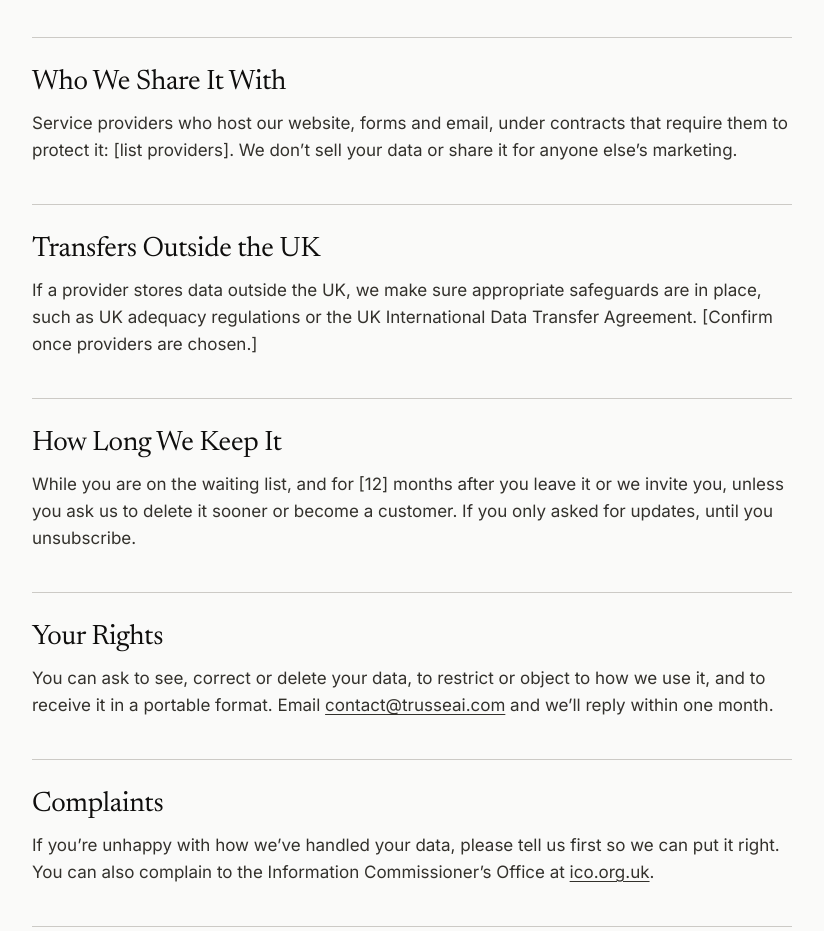
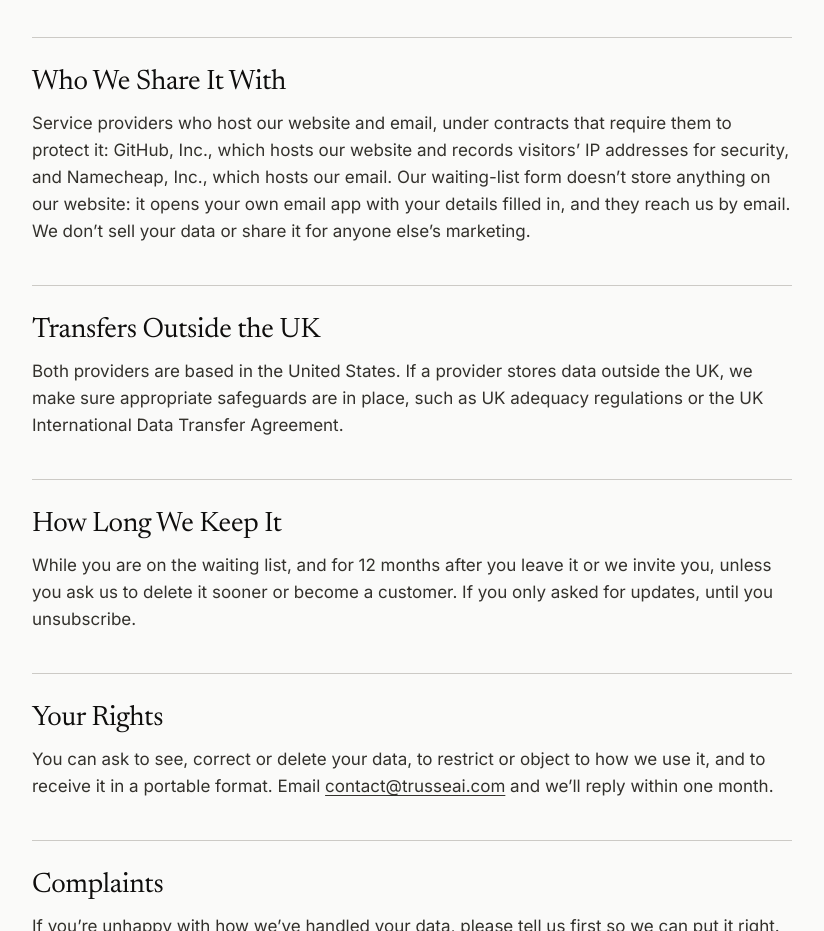
Before and after one commit to shes1378-dotcom/trusse-website, a plain HTML site: page privacy/index.html in a window 1280 px wide. Shown: the part 1340-2271 px from the top of the page, without its empty margins (0-824 px from the left). Drawn offline with Linux system fonts and the light colour scheme.

Commit message:
Complete privacy notice

```diff
--- a/privacy/index.html
+++ b/privacy/index.html
@@ -37,7 +37,7 @@
 <main id="main" tabindex="-1" class="light">
   <div class="wrap">
     <div class="page-head">
-      <p class="t-label">Last updated [DATE]</p>
+      <p class="t-label">Last updated 24 November 2026</p>
       <h1 class="t-hero" style="margin-top:16px">Privacy Notice</h1>
       <p class="t-sub" style="margin-top:24px;max-width:720px">This notice explains how Trusse uses the details you give us when you join the waiting list or contact us. Any contracts you share with us later will be covered by separate terms.</p>
     </div>
@@ -52,9 +52,9 @@
           <div><dt>To understand what construction firms need from Trusse</dt><dd>Our legitimate interests in developing our product. We look at answers together, not to profile you.</dd></div>
         </dl>
       </section>
-      <section><h2>Who We Share It With</h2><p>Service providers who host our website, forms and email, under contracts that require them to protect it: [list providers]. We don’t sell your data or share it for anyone else’s marketing.</p></section>
-      <section><h2>Transfers Outside the UK</h2><p>If a provider stores data outside the UK, we make sure appropriate safeguards are in place, such as UK adequacy regulations or the UK International Data Transfer Agreement. [Confirm once providers are chosen.]</p></section>
-      <section><h2>How Long We Keep It</h2><p>While you are on the waiting list, and for [12] months after you leave it or we invite you, unless you ask us to delete it sooner or become a customer. If you only asked for updates, until you unsubscribe.</p></section>
+      <section><h2>Who We Share It With</h2><p>Service providers who host our website and email, under contracts that require them to protect it: GitHub, Inc., which hosts our website and records visitors’ IP addresses for security, and Namecheap, Inc., which hosts our email. Our waiting-list form doesn’t store anything on our website: it opens your own email app with your details filled in, and they reach us by email. We don’t sell your data or share it for anyone else’s marketing.</p></section>
+      <section><h2>Transfers Outside the UK</h2><p>Both providers are based in the United States. If a provider stores data outside the UK, we make sure appropriate safeguards are in place, such as UK adequacy regulations or the UK International Data Transfer Agreement.</p></section>
+      <section><h2>How Long We Keep It</h2><p>While you are on the waiting list, and for 12 months after you leave it or we invite you, unless you ask us to delete it sooner or become a customer. If you only asked for updates, until you unsubscribe.</p></section>
       <section><h2>Your Rights</h2><p>You can ask to see, correct or delete your data, to restrict or object to how we use it, and to receive it in a portable format. Email <a href="mailto:contact@trusseai.com">contact@trusseai.com</a> and we’ll reply within one month.</p></section>
       <section><h2>Complaints</h2><p>If you’re unhappy with how we’ve handled your data, please tell us first so we can put it right. You can also complain to the Information Commissioner’s Office at <a href="https://ico.org.uk">ico.org.uk</a>.</p></section>
       <section><h2>Changes to This Notice</h2><p>If we change how we use your data, we’ll update this notice and the date at the top.</p></section>
```
